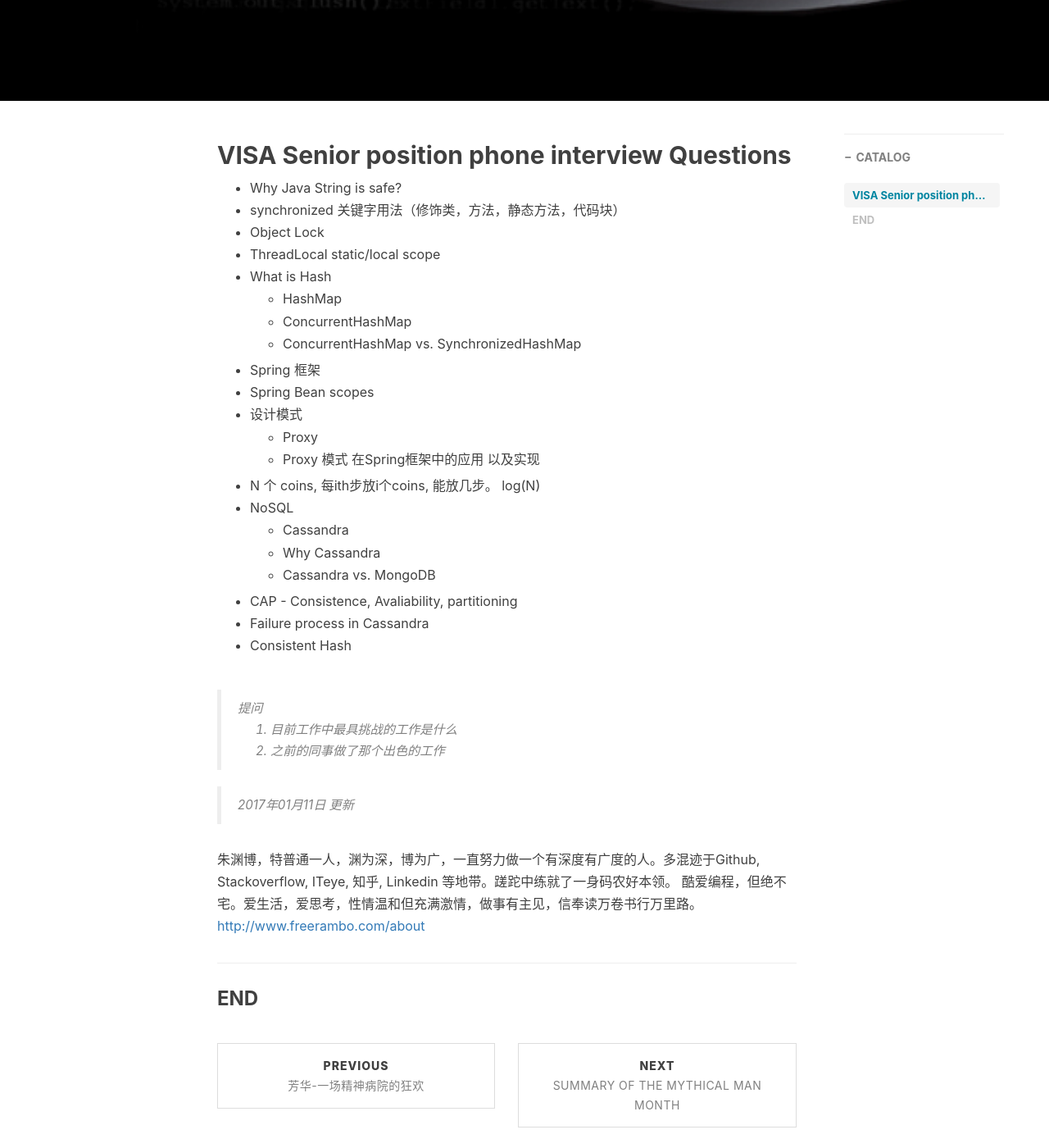
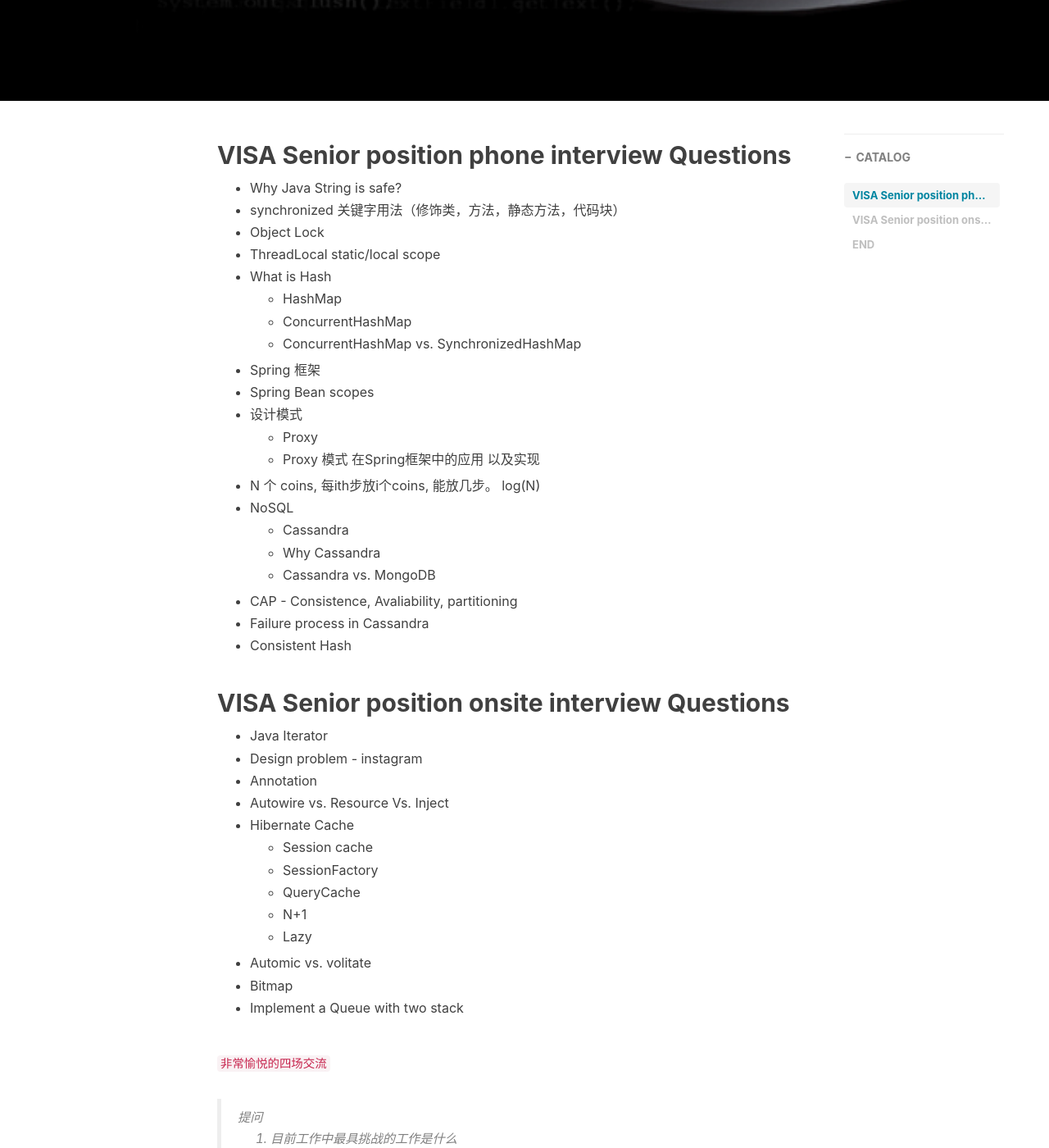
Before and after one commit to freerambo/freerambo.github.io, a Jekyll site: the page built from _posts/2018-01-11-VISA-Interview-on-call.markdown, in a window 1280 px wide and 1400 px high, scrolled down 521 px. Shown: the whole window at 82% size. Built offline with Jekyll 4.4.1, drawn with Linux system fonts in a browser that asks for light colours; nearby versions of some CDN libraries; comment, search, counter and statistics services are not loaded.

Commit message:
update visa onsite four rounds interview

```diff
--- a/_posts/2018-01-11-VISA-Interview-on-call.markdown
+++ b/_posts/2018-01-11-VISA-Interview-on-call.markdown
@@ -39,13 +39,30 @@
 * Failure process in Cassandra
 * Consistent Hash
 
+## VISA Senior position onsite interview Questions
+
+* Java Iterator
+* Design problem - instagram
+* Annotation
+* Autowire vs. Resource Vs. Inject
+* Hibernate Cache
+    * Session cache
+    * SessionFactory
+    * QueryCache
+    * N+1
+    * Lazy
+* Automic vs. volitate
+* Bitmap
+* Implement a Queue with two stack
+
+`非常愉悦的四场交流`
 
 > 提问
 1. 目前工作中最具挑战的工作是什么
 2. 之前的同事做了那个出色的工作
 
 
-> 2017年01月11日 更新
+> 2017年01月24日 更新
 
 
 朱渊博，特普通一人，渊为深，博为广，一直努力做一个有深度有广度的人。多混迹于Github, Stackoverflow, ITeye, 知乎, Linkedin 等地带。蹉跎中练就了一身码农好本领。 酷爱编程，但绝不宅。爱生活，爱思考，性情温和但充满激情，做事有主见，信奉读万卷书行万里路。
```
